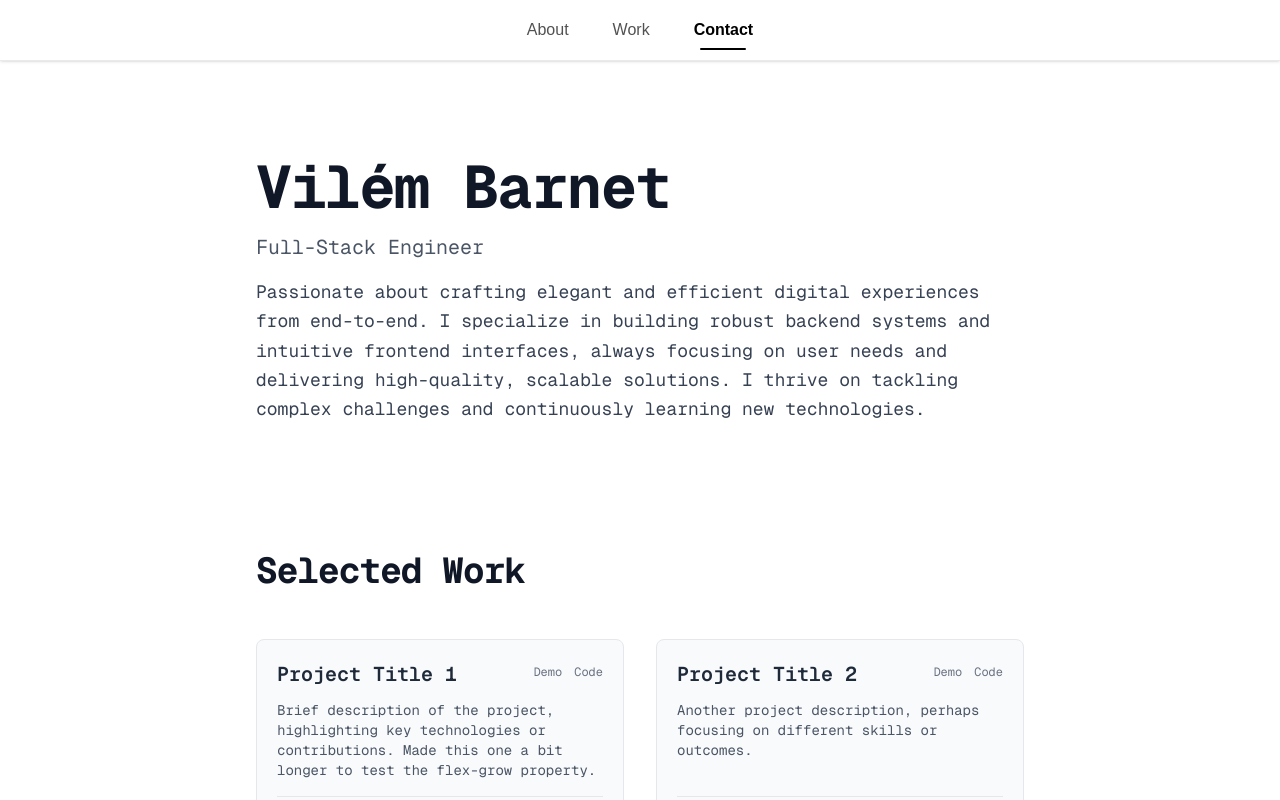
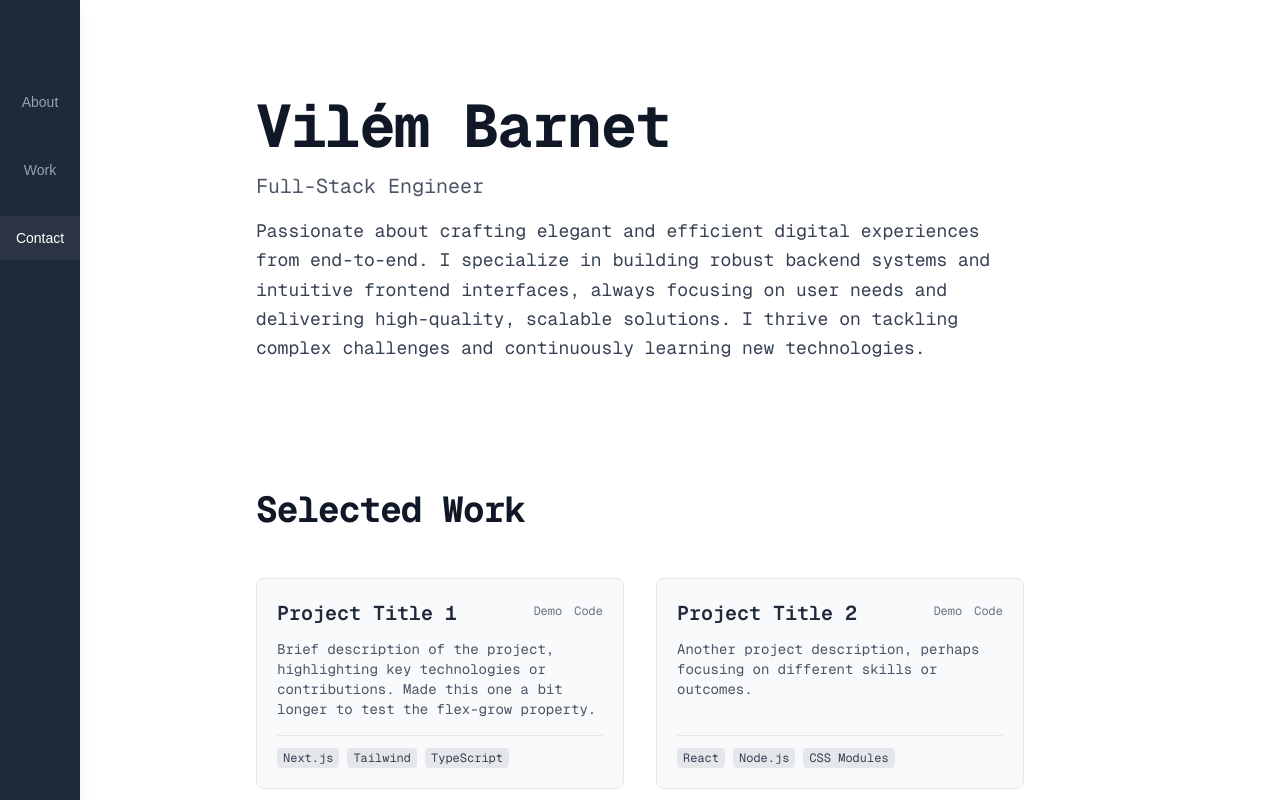
Before and after one commit to VilemB/vilembarnet, a Next.js app: page / in a window 1280 px wide. Shown: the top 800 px of the page. Built offline with nearby package versions, Linux system fonts and the light colour scheme.

Commit message:
Side nav

```diff
--- a/src/app/page.tsx
+++ b/src/app/page.tsx
@@ -40,7 +40,7 @@ export default function Home() {
     <div className="min-h-screen bg-white text-gray-900 flex flex-col font-mono relative">
       <SpaceDroidAnimation />
 
-      <main className="flex-grow container mx-auto px-4 py-16 md:px-6 md:py-24 space-y-24 md:space-y-32 z-10 relative">
+      <main className="flex-grow container mx-auto px-4 py-16 md:px-6 md:py-24 space-y-24 md:space-y-32 z-10 relative pl-20">
         {/* Hero/Intro Section */}
         <section
           id="about"
--- a/src/components/Navbar.tsx
+++ b/src/components/Navbar.tsx
@@ -1,7 +1,7 @@
 "use client"; // Required for useEffect and useState
 
 import Link from "next/link";
-import { useState, useEffect, useRef } from "react";
+import { useState, useEffect } from "react";
 import { animate } from "animejs"; // Import animejs
 
 // Helper function to throttle scroll events
@@ -32,19 +32,18 @@ function throttle<T extends (...args: unknown[]) => void>(
 
 export default function Navbar() {
   const [activeSection, setActiveSection] = useState("about");
-  const navRef = useRef<HTMLElement>(null); // Ref for the nav element
 
-  // Smooth scroll handler with Click Animation
+  // Smooth scroll handler - Simplified for side nav
   const handleLinkClick = (
     e: React.MouseEvent<HTMLAnchorElement>,
     sectionId: string
   ) => {
     e.preventDefault();
 
-    // Click animation
+    // Keep subtle click animation
     animate(e.currentTarget, {
-      scale: [0.97, 1], // Quick shrink and return
-      duration: 200,
+      scale: [0.95, 1],
+      duration: 150,
       easing: "easeOutQuad",
     });
 
@@ -52,40 +51,31 @@ export default function Navbar() {
 
     const element = document.getElementById(sectionId);
     if (element) {
-      const navHeight = navRef.current?.offsetHeight || 70;
-      const elementPosition =
-        element.getBoundingClientRect().top + window.scrollY;
-      const offsetPosition = elementPosition - navHeight - 20;
-
-      window.scrollTo({
-        top: offsetPosition,
-        behavior: "smooth",
-      });
+      // Simple scroll into view, adjust behavior if needed
+      element.scrollIntoView({ behavior: "smooth", block: "start" });
     }
   };
 
   useEffect(() => {
     const sections = ["about", "work", "contact"];
-    // Ensure elements are queried only after component mounts
     const sectionElements = sections.map((id) => document.getElementById(id));
 
     const handleScroll = throttle(() => {
       let currentSection = "about";
-      const navHeight = navRef.current?.offsetHeight || 70;
-      const scrollThreshold = navHeight + 50;
+      // Adjust threshold for vertical nav - might need tweaking
+      const scrollThreshold = window.innerHeight * 0.3;
       const scrollPosition = window.scrollY + scrollThreshold;
 
-      // Check if scrolled to the bottom of the page
       const atBottom =
         window.innerHeight + window.scrollY >=
-        document.documentElement.scrollHeight - 10; // Allow 10px tolerance
+        document.documentElement.scrollHeight - 10;
 
       if (atBottom) {
-        currentSection = sections[sections.length - 1]; // Force last section if at bottom
+        currentSection = sections[sections.length - 1];
       } else {
-        // Original logic to find the current section based on top offset
         for (let i = sectionElements.length - 1; i >= 0; i--) {
           const el = sectionElements[i];
+          // Use offsetTop directly, should be fine
           if (el && el.offsetTop <= scrollPosition) {
             currentSection = sections[i];
             break;
@@ -99,83 +89,53 @@ export default function Navbar() {
     }, 100);
 
     window.addEventListener("scroll", handleScroll, { passive: true });
-    handleScroll(); // Initial check on mount
+    handleScroll();
 
-    // Enhanced Animation setup for links on hover
-    const links = navRef.current?.querySelectorAll("a[data-nav-link]");
-    if (links) {
-      links.forEach((link) => {
-        link.addEventListener("mouseenter", () => {
-          animate(link, {
-            translateY: "-4px", // Slightly more lift
-            scale: 1.05, // Add subtle scale
-            duration: 250, // Slightly longer duration
-            easing: "easeOutExpo", // Different easing
-          });
-        });
-        link.addEventListener("mouseleave", () => {
-          animate(link, {
-            translateY: "0px",
-            scale: 1,
-            duration: 250,
-            easing: "easeOutExpo",
-          });
-        });
-      });
-    }
+    // Remove previous Anime hover effect setup
+    // const links = navRef.current?.querySelectorAll("a[data-nav-link]"); ...
 
-    // Cleanup listener on unmount
     return () => {
       window.removeEventListener("scroll", handleScroll);
-      // Optional: Clean up anime event listeners if needed, though usually not necessary
     };
-  }, []); // Empty dependency array ensures this runs only once on mount
+  }, []);
 
-  // Enhanced CSS Classes for Underline Animations
+  // New CSS Classes for Vertical Side Nav
   const linkBaseClasses =
-    "px-3 py-1.5 transition-colors duration-200 ease-in-out text-sm md:text-base relative inline-block origin-bottom " +
-    "after:content-[''] after:absolute after:left-1/2 after:-translate-x-1/2 after:bottom-[-2px] " +
-    "after:h-[2px] after:rounded-full after:origin-center after:transition-all after:duration-300 after:ease-out"; // Base for underline
+    "w-full text-center py-3 px-2 transition-colors duration-200 ease-in-out text-sm relative group"; // Full width, centered text
 
-  const activeLinkClasses =
-    "text-black font-semibold after:w-[55%] after:scale-x-100 after:bg-black"; // Visible underline for active
+  const activeLinkClasses = "text-white bg-gray-700/50"; // Brighter text, subtle background
 
   const inactiveLinkClasses =
-    "text-neutral-600 hover:text-neutral-900 " +
-    "after:w-[55%] after:scale-x-0 after:bg-neutral-400 hover:after:scale-x-100"; // Hidden underline, visible on hover
+    "text-gray-400 hover:text-white hover:bg-gray-700/30"; // Dimmer text, different hover
 
   return (
     <nav
-      ref={navRef}
-      className="sticky top-0 z-50 bg-white/90 backdrop-blur-md border-b border-neutral-200/80 shadow-sm"
+      // Side Nav Styling
+      className="fixed top-0 left-0 h-screen w-20 bg-gray-800 text-white flex flex-col items-center pt-20 z-50 shadow-lg"
     >
-      {/* White background, lighter border */}
-      <div className="container mx-auto px-4 md:px-6 py-3 flex justify-center items-center">
-        <div className="flex space-x-4 md:space-x-5">
+      <div className="flex flex-col space-y-6 w-full items-center">
         <Link
-            data-nav-link
           className={`${linkBaseClasses} ${
-              activeSection === "about"
-                ? activeLinkClasses
-                : inactiveLinkClasses
+            // Removed data-nav-link as querySelector is removed
+            activeSection === "about" ? activeLinkClasses : inactiveLinkClasses
           }`}
           href="#about"
           onClick={(e) => handleLinkClick(e, "about")}
         >
-            About
+          {/* Consider Icons Here */}
+          <span className="block">About</span>{" "}
+          {/* Ensure text wraps or use icons */}
         </Link>
         <Link
-            data-nav-link
           className={`${linkBaseClasses} ${
             activeSection === "work" ? activeLinkClasses : inactiveLinkClasses
           }`}
           href="#work"
           onClick={(e) => handleLinkClick(e, "work")}
         >
-            Work
+          <span className="block">Work</span>
         </Link>
         <Link
-            data-nav-link
           className={`${linkBaseClasses} ${
             activeSection === "contact"
               ? activeLinkClasses
@@ -184,9 +144,8 @@ export default function Navbar() {
           href="#contact"
           onClick={(e) => handleLinkClick(e, "contact")}
         >
-            Contact
+          <span className="block">Contact</span>
         </Link>
-        </div>
       </div>
     </nav>
   );
```
Lines whose indentation alone changed are shown as unchanged.
